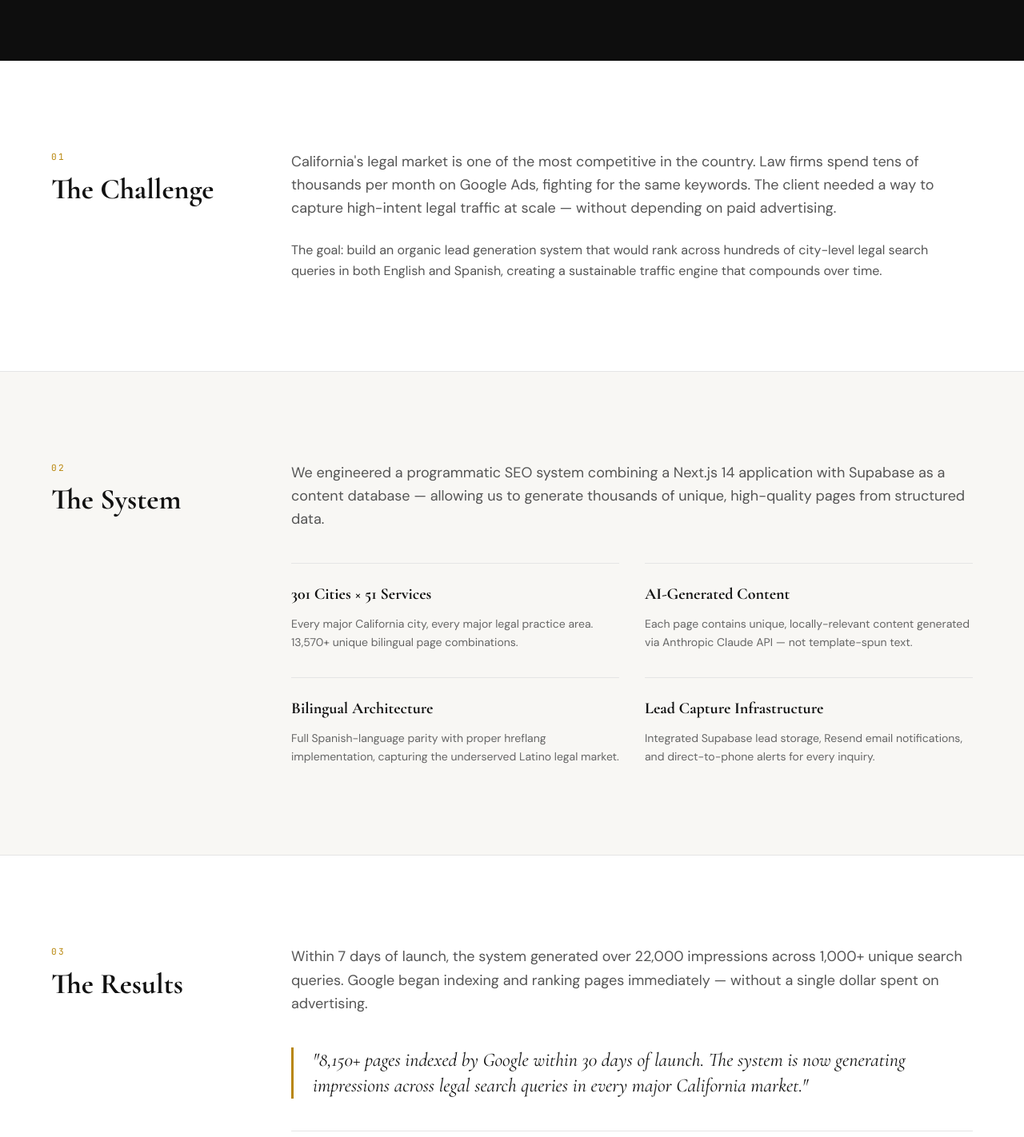
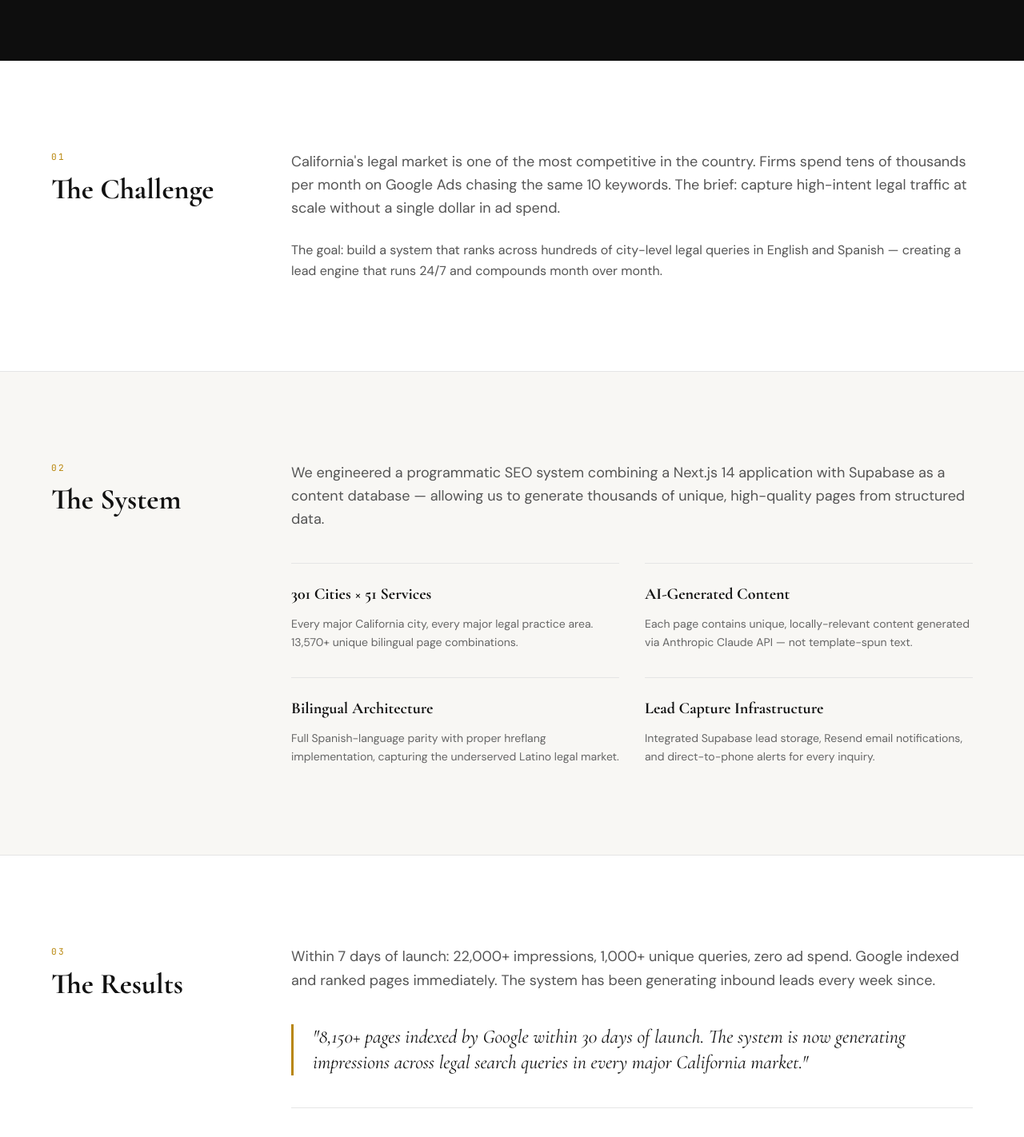
Before and after one commit to Ahorasi360/flashpreviews, a Next.js app: page /case-study in a window 1280 px wide. Shown: the part 852-2274 px from the top of the page at 80% size. Built offline with nearby package versions, Linux system fonts and the light colour scheme.

Commit message:
copy: improve case study copy — direct, outcome-focused

```diff
--- a/app/case-study/page.tsx
+++ b/app/case-study/page.tsx
@@ -80,10 +80,10 @@ export default function CaseStudy() {
             </div>
             <div className="md:col-span-9">
               <p className="text-[#555555] text-lg leading-relaxed mb-6">
-                California's legal market is one of the most competitive in the country. Law firms spend tens of thousands per month on Google Ads, fighting for the same keywords. The client needed a way to capture high-intent legal traffic at scale — without depending on paid advertising.
+                California's legal market is one of the most competitive in the country. Firms spend tens of thousands per month on Google Ads chasing the same 10 keywords. The brief: capture high-intent legal traffic at scale without a single dollar in ad spend.
               </p>
               <p className="text-[#555555] text-base leading-relaxed">
-                The goal: build an organic lead generation system that would rank across hundreds of city-level legal search queries in both English and Spanish, creating a sustainable traffic engine that compounds over time.
+                The goal: build a system that ranks across hundreds of city-level legal queries in English and Spanish — creating a lead engine that runs 24/7 and compounds month over month.
               </p>
             </div>
           </div>
@@ -130,7 +130,7 @@ export default function CaseStudy() {
             </div>
             <div className="md:col-span-9">
               <p className="text-[#555555] text-lg leading-relaxed mb-10">
-                Within 7 days of launch, the system generated over 22,000 impressions across 1,000+ unique search queries. Google began indexing and ranking pages immediately — without a single dollar spent on advertising.
+                Within 7 days of launch: 22,000+ impressions, 1,000+ unique queries, zero ad spend. Google indexed and ranked pages immediately. The system has been generating inbound leads every week since.
               </p>
               <div className="gold-callout mb-10">
                 <p className="text-[#111111] text-xl md:text-2xl leading-relaxed" style={{ fontFamily: "'Cormorant Garamond', serif", fontStyle: 'italic' }}>
```
